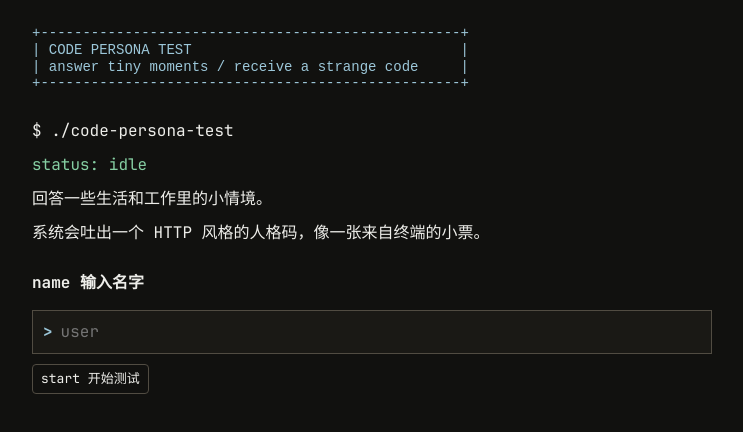
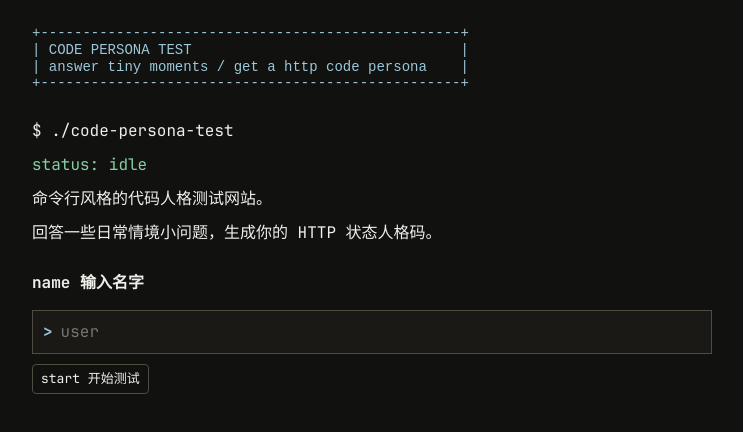
Before and after one commit to Muggle-akko/code-persona-test, a plain HTML site: page index.html in a window 1280 px wide. Shown: the part 98-530 px from the top of the page, without its empty margins (268-1011 px from the left). Drawn offline with Linux system fonts and the light colour scheme; a web font is replaced by a local one.

Commit message:
feat.古法重构了大部分文案

```diff
--- a/app.js
+++ b/app.js
@@ -24,26 +24,20 @@
   // - Each a/b/c set should keep one low(1), one medium(2), and one high(3) answer.
   // - The d option is auto-added by q() as neutral(2), so do not add it manually unless you change q().
   var questions = [
-    // Q01 | 维度01 稳定交付感：测“面对未定约定时，能否主动把事情收束成可执行安排”。
-    // 给分：a=3 主动定时间地点并闭环；b=2 给大方向但继续开放；c=1 先答应，落地留到现场。
-    q(0, "朋友约周末出门，但地点时间都没定，你会：", [
-      ["a", "先拉个小群，把时间地点定下来。", 3],
-      ["b", "说个大概方向，等大家慢慢补充。", 2],
+    q(0, "朋友约出门，但地点时间都没定，你会：", [
+      ["a", "既然如此，那只能由我来定了", 3],
+      ["b", "说个大概方向，询问大家意见。", 2],
       ["c", "先答应，具体到时候再说。", 1]
     ]),
-    // Q02 | 维度01 稳定交付感：测“承诺遇到阻塞时，是否仍然推进交付结果”。
-    // 给分：a=2 会沟通替代方案；b=3 直接完成承诺闭环；c=1 被阻塞卡住、开始摇摆。
-    q(0, "你答应帮人带杯奶茶，走到店门口发现排长队：", [
-      ["a", "先问对方能不能换一家，别让人空等。", 2],
-      ["b", "排，买，送到，任务闭环。", 3],
-      ["c", "发一句“人好多”，然后开始犹豫。", 1]
-    ]),
-    // Q03 | 维度02 错误恢复力：测“社交小事故发生后，能否快速修复并回到在线状态”。
-    // 给分：a=3 撤回、道歉、补救；b=2 先观察再行动；c=1 短暂宕机逃离现场。
+    q(0, "你答应请朋友喝某家奶茶/咖啡，打开小程序发现前面还有200杯在做：", [
+      ["a", "直接问朋友能不能换一家，还是愿意等。", 2],
+      ["b", "那得赶紧下单了呀。", 3],
+      ["c", "有点犹豫要不要换一家。", 1]
+    ]),
     q(1, "不小心把消息发错群了，你第一反应是：", [
-      ["a", "撤回，道歉，补一句“打扰了”。", 3],
-      ["b", "先观察有没有人看到。", 2],
-      ["c", "手机扣桌，灵魂离线十秒。", 1]
+      ["a", "撤回，道歉，补一句“不好意思发错了”。", 3],
+      ["b", "我撤回很快，应该没人看见吧。", 2],
+      ["c", "虽然撤回了，但是感觉已经社死了", 1]
     ]),
     // Q04 | 维度02 错误恢复力：测“事情翻车后，是糊过去、补救，还是复盘迭代”。
     // 给分：a=1 接受翻车并合理化；b=2 现场补救、留下经验；c=3 复盘原因并预防再犯。
@@ -52,12 +46,10 @@
       ["b", "补救一下，下次少放那勺神秘调料。", 2],
       ["c", "复盘原因，顺手记住下次怎么避坑。", 3]
     ]),
-    // Q05 | 维度03 过载阈值：测“请求洪峰出现时，能否排队、分级、控制吞吐”。
-    // 给分：a=3 按优先级排队处理；b=2 先处理一部分；c=1 被红点压垮并回避。
     q(2, "一打开手机，未读消息像过年一样爆开：", [
-      ["a", "按急不急排队回，不急的晚点说。", 3],
+      ["a", "按急不急排队回复，不急的晚点再回。", 3],
       ["b", "能回几个先回几个。", 2],
-      ["c", "看一眼红点，选择闭眼。", 1]
+      ["c", "看一眼红点，选择先刷朋友圈。", 1]
     ]),
     // Q06 | 维度03 过载阈值：测“连续打断下的承载方式和自我限流能力”。
     // 给分：a=1 被打散到想离线；b=2 会烦但能恢复；c=3 分批处理，主动限流。
@@ -69,9 +61,9 @@
     // Q07 | 维度04 规则敏感度：测“面对破坏队列/协议的人，是否感知并维护规则”。
     // 给分：a=1 倾向通融；b=2 允许例外但要求说明；c=3 明确维护队列规则。
     q(3, "大家排队买东西，有人想插一下队：", [
-      ["a", "看情况，可能让一下。", 1],
-      ["b", "如果真的急，先说明原因。", 2],
-      ["c", "队伍就是队伍，别悄悄滑进来。", 3]
+      ["a", "没办法只默默让他插队。", 1],
+      ["b", "如果真的急，先让他说明原因。", 2],
+      ["c", "给我老实回队尾去排队。", 3]
     ]),
     // Q08 | 维度04 规则敏感度：测“共同约定被反复忽略时，是忍让、提醒，还是重申协议”。
     // 给分：a=1 为避免僵局先忍；b=2 轻提醒并观察；c=3 把规则重新说清楚。
@@ -80,26 +72,22 @@
       ["b", "提醒一下，看看对方反应。", 2],
       ["c", "把规则重新说清楚，别靠猜。", 3]
     ]),
-    // Q09 | 维度05 权限边界感：测“私人资源/账号是否默认开放，以及授权意识强弱”。
-    // 给分：a=1 直接开放；b=2 按关系和用途临时授权；c=3 保护私人账号并给替代方案。
     q(4, "朋友问你借视频会员账号，你会：", [
-      ["a", "直接给，反正朋友嘛。", 1],
+      ["a", "直接给，反正朋友嘛无所谓。", 1],
       ["b", "看关系和用途，临时给一下可以。", 2],
-      ["c", "不太想共享私人账号，会推荐拼车或别的办法。", 3]
-    ]),
-    // Q10 | 维度05 权限边界感：测“别人把额外工作默认塞给你时，是否区分帮忙和归属”。
-    // 给分：a=1 默认接下并自我透支；b=2 先澄清优先级；c=3 明确可帮范围和责任边界。
-    q(4, "同事临时把一堆活丢给你，说“就顺手一下”：", [
-      ["a", "顺手就顺手，最后自己加班。", 1],
-      ["b", "先问清楚优先级和截止时间。", 2],
-      ["c", "明确哪些能帮，哪些不该默认变成我的。", 3]
+      ["c", "不太想共享私人账号，会让他找别人吧。", 3]
+    ]),
+    q(4, "同事临时把一堆活丢给你，说“顺手帮我做了呗”：", [
+      ["a", "不好意思拒绝，最后得自己加班做。", 1],
+      ["b", "先问清楚优先级和截止时间，以及为什么让我来做。", 2],
+      ["c", "只能帮一部分，剩下自己想办法吧。", 3]
     ]),
     // Q11 | 维度06 冲突显性度：测“表面和气但实际有分歧时，是否把隐性问题显性化”。
     // 给分：a=2 温和收窄约束；b=3 直接拍板破除僵局；c=1 回避分歧、交给随机。
-    q(5, "朋友点菜时大家都说“随便”，但你知道不是真的随便：", [
-      ["a", "先问忌口和预算，把范围缩小。", 2],
-      ["b", "直接拍板，不然今晚别吃了。", 3],
-      ["c", "那就真的随便吧，命运会安排。", 1]
+    q(5, "朋友点菜时大家都说“随便”，你会：", [
+      ["a", "先问忌口和有什么想吃的，把范围缩小。", 2],
+      ["b", "让大家必须每人自己选一道菜", 3],
+      ["c", "相信自己的品味，直接全部点完。", 1]
     ]),
     // Q12 | 维度06 冲突显性度：测“群体快要默认通过错误方向时，是否提出异议”。
     // 给分：a=3 抓关键点问清楚；b=2 温和表达担心；c=1 放过问题、避免介入。
@@ -115,47 +103,35 @@
       ["b", "先按常规理解做个版本。", 2],
       ["c", "这四个字让我很想原地重启。", 1]
     ]),
-    // Q14 | 维度07 需求解析力：测“长文本/公告中提取执行信息的能力”。
-    // 给分：a=3 抽取时间地点动作；b=2 先看大概再回找；c=1 收藏代替处理。
     q(6, "看一篇很长的群公告，你通常：", [
-      ["a", "扫出时间、地点、要做什么。", 3],
-      ["b", "看个大概，重要的再回头找。", 2],
-      ["c", "先收藏，收藏等于看过。", 1]
-    ]),
-    // Q15 | 维度08 抽象理解力：测“面对新规则系统时，是理解机制、边玩边学，还是依赖别人”。
-    // 给分：a=3 先理解底层机制；b=2 实践中学习；c=1 依赖他人解释。
-    q(7, "玩一个新桌游，规则书有三页，你会：", [
-      ["a", "先理解机制，不然玩着没安全感。", 3],
-      ["b", "边玩边学，错了再说。", 2],
+      ["a", "轻松提取时间、地点、具体意思。", 3],
+      ["b", "看个大概，重要的部分再回头细品。", 2],
+      ["c", "先收藏，以后我应该会再看的，也许吧。", 1]
+    ]),
+    q(7, "玩一个新桌游，规则书有四五页，你会：", [
+      ["a", "认真研读规则，学会后解释给朋友们。", 3],
+      ["b", "边玩边学，不会了再看规则书。", 2],
       ["c", "谁会谁教我，我负责气氛。", 1]
     ]),
-    // Q16 | 维度08 抽象理解力：测“遇到新现象时，是否追溯来源和传播机制”。
-    // 给分：a=3 追问来源和成因；b=2 会用即可；c=1 理解滞后、低兴趣。
     q(7, "刷到一个新互联网热梗，你更像：", [
       ["a", "马上想知道它从哪来、为什么火。", 3],
       ["b", "会用就行，别解释，解释就不灵了。", 2],
       ["c", "等它过气了我可能刚看懂。", 1]
     ]),
-    // Q17 | 维度09 不确定耐受度：测“计划突变后，能否在信息不完整时继续行动”。
-    // 给分：a=3 快速找下一站；b=2 慌但可改路；c=1 计划消失后明显失稳。
     q(8, "旅行到了陌生城市，计划突然变了：", [
-      ["a", "没事，打开地图找下一站。", 3],
+      ["a", "没事，打开地图找新的站点不就好了。", 3],
       ["b", "有点慌，但能改路线。", 2],
       ["c", "计划没了，我也快没了。", 1]
     ]),
-    // Q18 | 维度09 不确定耐受度：测“面对开放式承诺时，对模糊未来的接受程度”。
-    // 给分：a=3 接受不确定并先推进当前步；b=2 记挂但能等；c=1 强烈需要明确答案。
     q(8, "别人说“之后再看情况”，你通常：", [
-      ["a", "可以接受，先把眼前一步走完。", 3],
-      ["b", "会记在心里，等一个更准的说法。", 2],
+      ["a", "知道别人只是客套话而已，无所谓。", 3],
+      ["b", "会记在心里，后面有机会会再问他。", 2],
       ["c", "很难受，我想要明确答案。", 1]
     ]),
-    // Q19 | 维度10 创建驱动力：测“空白时间出现时，是否自然想从无到有做点东西”。
-    // 给分：a=3 主动启动小项目；b=2 看灵感和心情；c=1 保持空白、不启动。
     q(9, "周末突然空出来半天，你会：", [
-      ["a", "马上想搞点东西：做饭、拍照、整理角落。", 3],
+      ["a", "马上想搞点东西：做饭、整理角落、vibe coding。", 3],
       ["b", "看心情，有灵感就动。", 2],
-      ["c", "珍惜空白，躺平也是项目。", 1]
+      ["c", "躺平也是项目好不啦。", 1]
     ]),
     // Q20 | 维度10 创建驱动力：测“别人提出模糊活动时，是否主动搭主题、流程和结构”。
     // 给分：a=3 主动建构活动；b=2 先观察集体意愿；c=1 愿参与但不想从零张罗。
@@ -164,18 +140,14 @@
       ["b", "先听听大家想不想玩。", 2],
       ["c", "可以，但别让我从零开始张罗。", 1]
     ]),
-    // Q21 | 维度11 重构倾向：测“看到旧系统混乱时，是否想整理、分类、重建路径”。
-    // 给分：a=2 暂时忍到集中整理；b=3 立刻分区标记；c=1 关闭问题、维持现状。
-    q(10, "看到家里抽屉乱成一团，你会：", [
+    q(10, "看到家里乱成一团，你会：", [
       ["a", "先忍，等哪天爆发式整理。", 2],
-      ["b", "很想立刻分区贴标签。", 3],
-      ["c", "抽屉关上，世界和平。", 1]
-    ]),
-    // Q22 | 维度11 重构倾向：测“面对沉积数据/杂物时，是否主动清理、去重、分类”。
-    // 给分：a=2 偶尔小范围整理；b=3 系统清理分类；c=1 保持原状不介入。
+      ["b", "现在就让你看看什么叫收纳大师。", 3],
+      ["c", "看不见就是不乱。", 1]
+    ]),
     q(10, "手机相册里有几千张重复截图，你会：", [
-      ["a", "偶尔删几张，意思到了。", 2],
-      ["b", "开清理模式，分类、删重、留纪念。", 3],
+      ["a", "偶尔删几张最前面的意思下。", 2],
+      ["b", "清理模式启动，分类、删重、回顾。", 3],
       ["c", "它们住得挺好，不打扰。", 1]
     ]),
     // Q23 | 维度12 执行节奏：测“推进琐事时的节奏稳定性和启动强度”。
@@ -206,12 +178,10 @@
       ["b", "正常等流程，有问题再补。", 2],
       ["c", "很容易被卡在“等对方回复”。", 3]
     ]),
-    // Q27 | 维度14 沟通转译力：测“冲突双方其实不在说同一件事时，能否翻译底层诉求”。
-    // 给分：a=3 主动转译双方真实意思；b=2 先降温提醒；c=1 潜水回避。
     q(13, "两个朋友在群里吵起来，但其实说的不是一件事：", [
       ["a", "会试着把双方真正想说的翻译出来。", 3],
-      ["b", "提醒他们先别上头。", 2],
-      ["c", "默默潜水，别 cue 我。", 1]
+      ["b", "提醒他们先别上头，这里面有误会。", 2],
+      ["c", "默默潜水吃瓜，别 cue 我。", 1]
     ]),
     // Q28 | 维度14 沟通转译力：测“多方角色各说各话时，能否整理成共享语言/清单”。
     // 给分：a=3 翻成统一清单；b=2 对齐关键句；c=1 只处理自己相关片段。
@@ -220,39 +190,35 @@
       ["b", "帮忙对齐最关键的几句。", 2],
       ["c", "只处理跟我有关的那一段。", 1]
     ]),
-    // Q29 | 维度15 表达真实度：测“群体气氛和个人真实评价冲突时，是否表达真实感受”。
-    // 给分：a=1 隐藏真实想法维持气氛；b=2 看关系场合表达；c=3 温和但诚实表达。
     q(14, "群里大家都在夸一个你觉得一般的东西，你会：", [
-      ["a", "不破坏气氛，先不说。", 1],
-      ["b", "看场合，熟人才说真话。", 2],
-      ["c", "温和但诚实地说：我没那么喜欢。", 3]
-    ]),
-    // Q30 | 维度15 表达真实度：测“状态不好时，是继续伪装、适度说明，还是直接呈现”。
-    // 给分：a=1 继续营业、回家再崩；b=2 说明电量低；c=3 直接承认当前不在线。
-    q(14, "你状态不好但还在社交场合里：", [
-      ["a", "努力营业，回家再塌。", 1],
-      ["b", "会说今天电量低，少说一点。", 2],
-      ["c", "直接承认我现在有点不在线。", 3]
+      ["a", "不破坏气氛，夸夸又不会损失什么。", 1],
+      ["b", "看关系，熟人才说真话。", 2],
+      ["c", "表达它其实没有这么好，并解释为什么。", 3]
+    ]),
+    q(14, "你状态不好但还在社交场合里，你会：", [
+      ["a", "努力营业，回家再躺。", 1],
+      ["b", "自我调整，少说一点就好了。", 2],
+      ["c", "直接说明今天有点不舒服，先失陪了。", 3]
     ])
   ];
 
   var personas = [
-    p("200", "OK", "稳定交付型", "你是那种约好几点就几点、说带伞就真的带伞的人。别人和你合作，会觉得事情终于有地方落地了。", "稳定、清楚、守约，擅长把混乱收成一个可交付的结果。", "小心把可靠变成自动接单，偶尔也要让别人自己兜住自己的杯子。", "H,H,H,M,M,M,H,M,M,M,L,H,L,M,M", "[ OK ]\n(｀・ω・´)ゝ"),
-    p("201", "Created", "创造建构型", "你的快乐常出现在“不然我们做一个吧”之后。空白不会吓退你，反而像一张等你开头的便签。", "启动项目、搭骨架、把想法变成看得见的东西。", "兴奋时容易低估后续维护，别让灵感变成未来自己的待办。", "M,M,M,M,M,M,M,H,M,H,M,H,M,M,H", "+ new +\n(＾▽＾)つ□"),
-    p("204", "No Content", "极简沉默型", "你把世界调成低噪音模式。能一句话说明白，就不会铺三层情绪垫。", "克制、利落、少废话，擅长把复杂场面降噪。", "有时别人需要的不只是结果，也需要一点“我在”的回声。", "H,H,H,H,H,L,M,M,L,L,L,H,L,L,L", "...\n( -_-)"),
-    p("301", "Moved Permanently", "长期迁移型", "你很会和旧版本的自己和平告别。只要新路径更合理，你愿意慢慢搬家、整理、重定向。", "重构旧习惯、规划长期路线、把混乱搬到更合适的位置。", "别把每个小问题都升级成大型搬迁，有些东西擦一擦也能继续用。", "M,H,M,H,M,M,H,H,H,M,H,M,M,H,M", "old -> new\n(｀へ´)>"),
-    p("302", "Found", "临时重定向型", "你很会在现场找到一条暂时能走的路。计划变了也不慌，先把人和事导向可用入口，之后再慢慢修正。", "灵活、会转弯、擅长临场分流，能把卡住的局面先带动起来。", "小心临时方案用太久变成默认路线，记得回头确认真正的目的地。", "M,M,H,M,M,M,H,M,H,M,M,H,H,H,M", "go -> ?\n( ＾_＾)つ"),
-    p("304", "Not Modified", "保守缓存型", "你珍惜好用的旧方法。不是不进步，是你知道稳定经验也是一种资产。", "复用、节省成本、保护稳定，讨厌为了新鲜而新鲜。", "缓存太久会错过更新，偶尔也要刷新一下页面。", "H,H,H,H,M,L,M,M,L,L,L,M,L,L,L", "[cached]\n(￣ー￣)"),
-    p("400", "Bad Request", "高敏纠错型", "你对含糊、甩锅和“随便”有天然雷达。别人觉得差不多，你已经看到后面会怎么翻车。", "发现歧义、澄清输入、帮大家少走弯路。", "别让每一次不清楚都变成你的内耗，有些问题可以先标红，不必立刻背走。", "M,M,M,H,M,H,H,M,L,L,M,M,M,M,M", "???\n(눈_눈)"),
-    p("401", "Unauthorized", "权限边界型", "你的私人边界自带门禁。熟归熟，规则归规则，亲密也不等于无限访问。", "守边界、重授权，能保护自己和重要关系不被透支。", "有时可以解释一下“为什么不行”，世界会少误会你一点。", "H,H,M,H,H,M,M,M,L,L,L,M,L,M,L", "[locked]\n(｀_´)ゞ"),
-    p("402", "Payment Required", "成本核算型", "你脑内常驻一个小算盘，算的不是小气，而是时间、精力、钱和情绪值。", "会判断投入产出，知道哪些事值得花，哪些只是看起来很香。", "别让计算成本盖过真正值得投入的关系和体验。", "M,H,H,H,H,M,H,M,M,M,M,M,M,M,M", "$ _ $\n(¬‿¬)"),
-    p("403", "Forbidden", "原则拒绝型", "你的底线不是装饰品。你不是不能做，是这件事不应该这样做。", "原则感强，关键时刻敢说不，能替场面踩住刹车。", "如果总是先亮红灯，别人可能看不见你其实也愿意一起找路。", "M,H,H,H,H,H,M,M,L,L,M,M,L,M,H", "NO.\n(￣^￣)"),
-    p("404", "Not Found", "探索迷路型", "你常常走着走着就打开了支线任务。迷路对你来说不是失败，是地图开始生成。", "探索、联想、在未知里找线索，能发现别人没注意的小门。", "记得隔一段时间确认自己到底在找什么，不然容易带着全队逛风景。", "L,M,M,L,L,L,M,H,H,M,M,L,H,L,H", "where?\n(・_・?)"),
-    p("408", "Request Timeout", "慢热延迟型", "你不是没反应，只是在加载。给你一点处理时间，你会返回一个比抢答更稳的答案。", "深思、谨慎、能处理复杂情绪和复杂局面。", "要学会发出“我还在”的信号，不然别人会以为连接断了。", "M,M,L,M,M,L,M,H,H,L,M,L,H,L,M", "wait...\n( _ _ )"),
+    p("200", "OK", "守约可靠型", "你是那种约会从不迟到、遇到危机能抗事的人。别人喜欢把重任委托给你，而你总能完美交出答卷。", "可靠、负责、守约，擅长把混乱的局面收拾得条条有理。", "小心把可靠变成自动接单，偶尔也要让别人学会自己解决麻烦。", "H,H,H,M,M,M,H,M,M,M,L,H,L,M,M", "[ OK ]\n(｀・ω・´)ゝ"),
+    p("201", "Created", "天马行空型", "你的快乐常出现在“不如我们做一个这样的”之后。空白不会吓退你，反而像一张等你开头的便签。", "想象力丰富、鬼点子多、思维跳跃。", "想法是最不值钱的东西，别让灵感变成未来自己的待办。", "M,M,M,M,M,M,M,H,M,H,M,H,M,M,H", "+ new +\n(＾▽＾)つ□"),
+    p("204", "No Content", "沉默寡言型", "你不喜欢发表自己的观点，信奉少即是多，没必要浪费自己的能量在无意义的事情上", "克制、冷静、理性，别人永远觉得你最捉摸不透。", "等到念旧的年龄回头看，会不会担心找不到自己在时光中留下过的痕迹。", "H,H,H,H,H,L,M,M,L,L,L,H,L,L,L", "...\n( -_-)"),
+    p("301", "Moved Permanently", "长期迁移型", "你很擅长和旧版本的自己和平告别。只要新路径更合理，你愿意慢慢整理、搬家、步履不停。", "断舍离、重构、长期规划、把灵魂迁移到更合适的位置。", "别把每个小问题都升级成大型搬迁，有些东西擦一擦灰尘也能继续用。", "M,H,M,H,M,M,H,H,H,M,H,M,M,H,M", "old -> new\n(｀へ´)>"),
+    p("302", "Found", "临时重定向型", "你很擅长在混乱现场中找到那座隐藏的安全岛。计划有变也不慌，你的救场能力通常能将局面导向正轨。", "灵活、随机应变、临场能力强，请导播在这一刻给你放三到五分钟的广告。", "小心临时方案用太多变成默认路线，记得回头确认真正的目的地。", "M,M,H,M,M,M,H,M,H,M,M,H,H,H,M", "go -> ?\n( ＾_＾)つ"),
+    p("304", "Not Modified", "保守型", "你珍惜好用的旧方法。不是不进步，是你知道稳定经验也是一种资产。", "保守、节约、求稳，讨厌为了新鲜而新鲜。", "缓存太久会错过更新，偶尔也要刷新一下页面，不要和世界脱轨。", "H,H,H,H,M,L,M,M,L,L,L,M,L,L,L", "[cached]\n(￣ー￣)"),
+    p("400", "Bad Request", "高敏纠错型", "你对含糊、敷衍和暗语有天然雷达。别人觉得没问题、差不多，你已经看到后面会怎么翻车。", "敏锐、洞察力强、总能发现事情的盲点，帮大家少走弯路。", "别让每一次洞察都变成你的内耗，有些问题可以自己避雷，没必要非去说服迟钝的人", "M,M,M,H,M,H,H,M,L,L,M,M,M,M,M", "???\n(눈_눈)"),
+    p("401", "Unauthorized", "权限边界型", "你的私人边界自带门禁。熟归熟，规则归规则，亲密也不等于无底线。", "边界感、守规则，能保护自己和重要关系不被透支。", "有时可以解释一下“为什么不行”，世界会少误会你一点。", "H,H,M,H,H,M,M,M,L,L,L,M,L,M,L", "[locked]\n(｀_´)ゞ"),
+    p("402", "Payment Required", "成本核算型", "你脑内常驻一个小算盘，算的不是吝啬，而是时间、精力、金钱和情绪值。", "会判断投入产出，知道哪些事值得花精力，哪些只是短期看起来划算实际以后是个雷。", "别让计算成本盖过真正值得投入的关系和体验。", "M,H,H,H,H,M,H,M,M,M,M,M,M,M,M", "$ _ $\n(¬‿¬)"),
+    p("403", "Forbidden", "拒绝型", "你的底线不容侵犯，不喜欢就算不喜欢，不愿意就是不愿意。", "强势，勇敢、关键时刻敢说不，能替场面踩住刹车。", "不要把“拒绝”当成价值感来源，避免把“我不在乎别人”当成”我很酷“的想法", "M,H,H,H,H,H,M,M,L,L,M,M,L,M,H", "NO.\n(￣^￣)"),
+    p("404", "Not Found", "路痴型", "你常常走着走着就打开了支线任务。迷路对你来说不是失败，只是刚好开拓未知领域。", "探索、联想、在未知里找线索，能发现别人没注意的桃花源。", "记得隔一段时间确认自己到底在找什么，不然容易掉进死胡同无法回城。", "L,M,M,L,L,L,M,H,H,M,M,L,H,L,H", "where?\n(・_・?)"),
+    p("408", "Request Timeout", "慢热延迟型", "你不是没反应，只是在思考。给你一点处理时间，你会返回一个比抢答更稳的答案。", "深思、谨慎、遇到复杂的事往往不会马上下结论。", "要学会发出“reconnecting”的信号，不然别人会以为连接断了。", "M,M,L,M,M,L,M,H,H,L,M,L,H,L,M", "wait...\n( _ _ )"),
     p("409", "Conflict", "冲突协调型", "你能听见表面吵架下面真正卡住的地方。你不怕分歧，怕的是大家各说各话。", "拆冲突、找共同目标、把混在一起的问题分开。", "别把所有矛盾都背到自己身上，有些冲突不是你负责修复的。", "M,H,M,H,M,H,H,H,M,M,M,M,H,H,M", "><\n(ง'̀-'́)ง"),
     p("422", "Unprocessable Content", "深度解析型", "你不是挑刺，你是真的消化不了不合理。看懂之后还不对，这才最让你难受。", "理解深、追问准，能看出漂亮话下面的结构问题。", "有时先给一个能走的小版本，比把所有逻辑一次理顺更有用。", "M,M,M,H,M,M,H,H,L,L,H,M,M,M,M", "[parse]\n(¬_¬ )"),
-    p("429", "Too Many Requests", "过载限流型", "你能扛很多，但不能无限接单。请求一多，你的系统就会开始保护自己。", "高吞吐、会排队、能识别过载，适合处理复杂但可分批的事。", "不要等到快崩了才宣布限流，提前说清楚会更轻松。", "H,M,L,M,M,M,H,M,L,M,M,H,H,M,M", "!!!\n(×_×)"),
-    p("500", "Internal Server Error", "内核高压型", "你脑内算力很猛，压力大时也可能突然乱码。外面看是平静，里面已经开了十几个进程。", "能量强、理解深、推进猛，适合解决高复杂问题。", "请给自己日志、降级和休息机制，不要靠硬撑当散热。", "L,M,L,L,L,H,M,H,L,H,M,H,M,L,H", "ERR\n(╯°□°)╯"),
+    p("429", "Too Many Requests", "过载限流型", "“都别急，做完你的做你的”，你能力很强能处理很多，但是需求太多了根本做不完。", "高吞吐、会排队、能识别过载，适合处理复杂但可分批的事。", "不要等到快崩了才宣布限流，提前说清楚会更轻松。", "H,M,L,M,M,M,H,M,L,M,M,H,H,M,M", "!!!\n(×_×)"),
+    p("500", "Internal Server Error", "内耗高压型", "你脑内算力很猛，压力大时也可能突然乱码。外面看是平静，里面已经开了十几个进程。", "能量强、理解深、推进猛，适合解决高复杂问题。", "请给自己日志、降级和休息机制，不要靠硬撑当散热。", "L,M,L,L,L,H,M,H,L,H,M,H,M,L,H", "ERR\n(╯°□°)╯"),
     p("502", "Bad Gateway", "系统中介型", "你经常夹在几方之间当翻译器。别人看到卡顿，你看到的是上下游都没对上频道。", "转译、协调、连接复杂关系，能把不同频道的人拉到同一页。", "不要把所有上游和下游的问题都算成自己的失败。", "M,M,L,M,M,M,H,H,M,L,L,M,H,H,M", "A -> ? -> B\n(・_・)ノ"),
     p("503", "Service Unavailable", "能量维护型", "你需要维护窗口，而且这很合理。暂停不是摆烂，是为了之后还能稳定营业。", "知道自己需要恢复，会保护核心资源，不轻易把自己烧干。", "要提前公告维护时间，不要等到彻底离线才消失。", "M,H,L,H,H,L,M,M,H,L,L,L,L,M,M", "offline\n(￣o￣) zzZ"),
     p("504", "Gateway Timeout", "等待断联型", "你常常被别人的未读、未确认、未回复拖住。不是你没做，是关键回应一直没回来。", "耐心、依赖管理、能感知链路阻塞。", "该超时就超时，该换路就换路，别把人生挂在一个加载圈上。", "M,M,L,M,M,L,M,M,H,L,L,L,H,M,L", "still...\n(・-・)")
@@ -261,10 +227,10 @@
   var hiddenPersona = {
     code: "418",
     status: "I'm a teapot",
-    name: "荒诞反骨型",
-    summary: "你不能被这套常规模型稳定解释。题目问你咖啡还是茶，你选择把自己活成茶壶。",
+    name: "反骨型",
+    summary: "你不喜欢按常理走，也不喜欢被定义。题目问你咖啡还是茶，你选择把自己活成茶壶。",
     strength: "跳出框架、拒绝被粗暴归类、拥有奇怪但有效的自洽。",
-    caution: "偶尔也要给世界一点可解析的响应头，不然大家只能围着你猜。",
+    caution: "偶尔也要给世界一点可解析的回答，不然大家只能围着你猜。",
     target: levelsToVector("H,M,H,L,L,H,L,H,H,H,L,M,M,L,H"),
     face: "  ___\n /___\\\n( tea )",
     hidden: true
@@ -426,8 +392,8 @@
       '<div class="block">',
       '<p class="line">$ ./code-persona-test</p>',
       '<p class="line ok">status: idle</p>',
-      '<p class="line">回答一些生活和工作里的小情境。</p>',
-      '<p class="line">系统会吐出一个 HTTP 风格的人格码，像一张来自终端的小票。</p>',
+      '<p class="line">命令行风格的代码人格测试网站。</p>',
+      '<p class="line">回答一些日常情境小问题，生成你的 HTTP 状态人格码。</p>',
       '</div>',
       '<div class="block">',
       '<p class="prompt">name 输入名字</p>',
@@ -587,7 +553,7 @@
         escapeHtml(formatPersonaSignalBars(persona)) +
         "</pre></div>",
       "</div>",
-      '<p class="receipt-footer">-- receipt sealed / 小票已封存 --</p>',
+      '<p class="receipt-footer">-- Thanks for testing / 欢迎下次再来 --</p>',
       "</article>",
       '<div class="actions">',
       '<button class="text-button" type="button" data-action="restart">restart 再测一次</button>',
--- a/index.html
+++ b/index.html
@@ -9,7 +9,7 @@
     <title>Code Persona Test</title>
     <meta
       name="description"
-      content="一个 Bear Blog 风格的代码人格诊断小网站。回答一些日常小情境，生成你的 HTTP 风格人格码。"
+      content="命令行风格的代码人格测试网站。回答一些日常小情境，生成你的 HTTP 风格人格码。"
     />
     <link rel="stylesheet" href="./styles.css" />
   </head>
@@ -28,7 +28,7 @@
         <pre class="ascii" aria-hidden="true">
 +--------------------------------------------------+
 | CODE PERSONA TEST                                |
-| answer tiny moments / receive a strange code     |
+| answer tiny moments / get a http code persona    |
 +--------------------------------------------------+</pre
         >
 
```
Also changed, not shown: about.html (+7 -8 lines).
